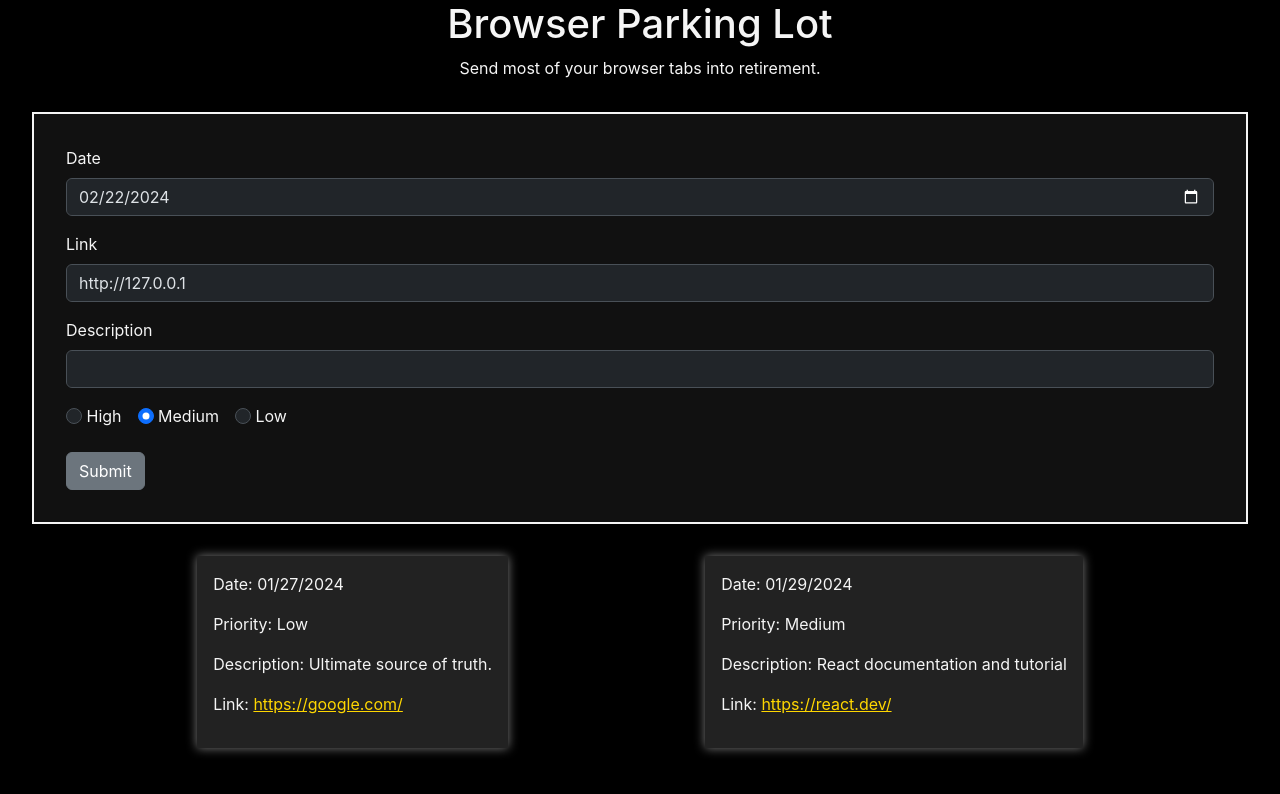
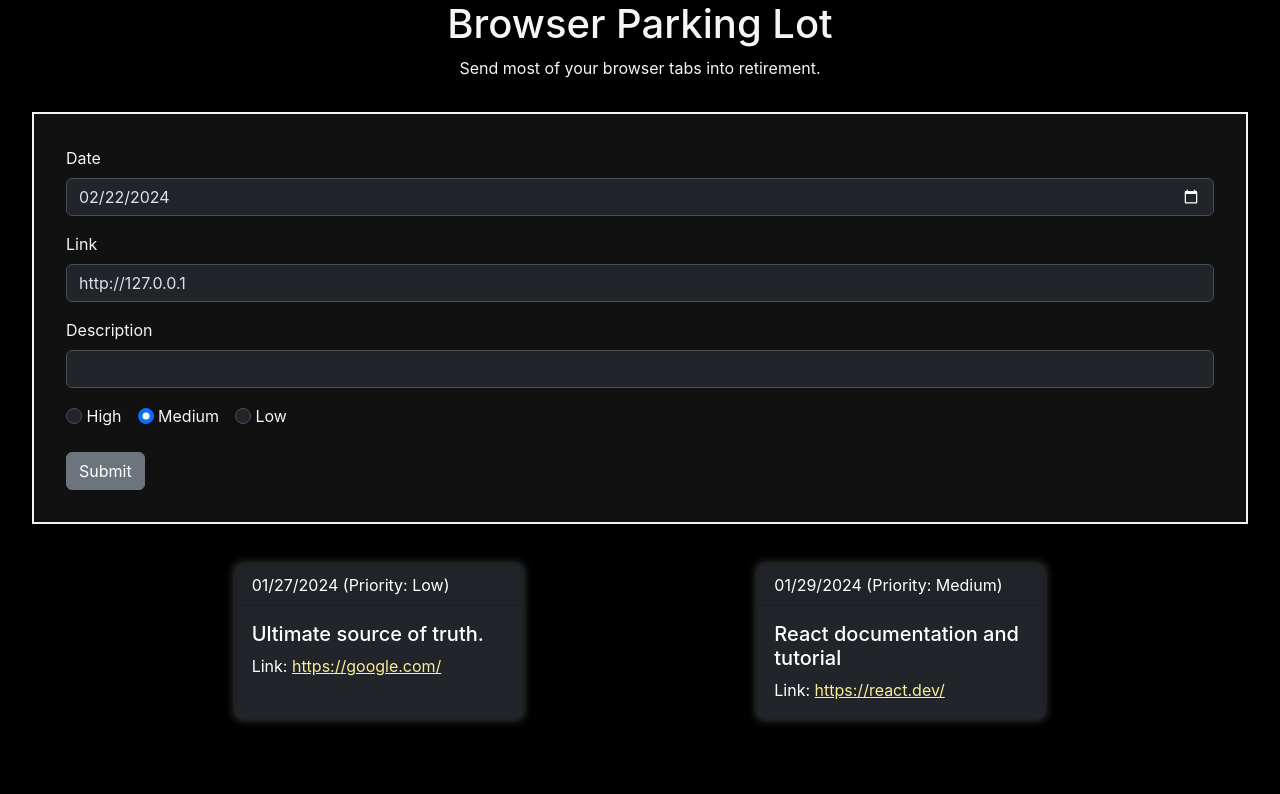
Before and after one commit to zsolt-nagy/2023-oct-react, a React (Create React App) app: page / in a window 1280 px wide. Shown: the top 794 px of the page. Built offline with nearby package versions, Linux system fonts and the light colour scheme.

Commit message:
reactstrap card component

```diff
--- a/src/Components/ParkingLotList/ParkingLotItem.jsx
+++ b/src/Components/ParkingLotList/ParkingLotItem.jsx
@@ -1,18 +1,26 @@
 import React from 'react';
+import { Card, CardHeader, CardBody, CardTitle, CardText } from 'reactstrap';
 
 export default function ParkingLotItem({ id, link, description, date, priority }) {
 
     return (
-        <section className="parking-lot-item-container">
-            <p className="parking-lot-item-field">Date: { date }</p>
-            <p className="parking-lot-item-field">Priority: { priority }</p>
-            <p className="parking-lot-item-field">Description: { description }</p>
-            <p className="parking-lot-item-field">
-                Link:&nbsp;
-                <a href={link} target="_blank" className="parking-lot-item-anchor">
-                    { link }
+        <Card
+            className="my-2 parking-lot-item-container"
+            color="dark"
+            inverse>
+            <CardHeader>
+                { date } (Priority: { priority })
+            </CardHeader>
+            <CardBody>
+            <CardTitle tag="h5">
+                { description }
+            </CardTitle>
+            <CardText>
+                Link:&nbsp;<a href={link} target="_blank" className="parking-lot-item-anchor">
+                { link }
                 </a>
-            </p>
-        </section>
+            </CardText>
+            </CardBody>
+        </Card>
     );
 }
--- a/src/Components/ParkingLotList/ParkingLotList.css
+++ b/src/Components/ParkingLotList/ParkingLotList.css
@@ -5,17 +5,15 @@
 }
 
 .parking-lot-item-container {
-    max-width: 30%;
-    background-color: #222222;
-    box-shadow: 0px 0px 10px rgba(155, 155, 155, 0.8);
-    padding: 1rem;
+    width: 18rem;
     text-align: left;
+    box-shadow: 0px 0px 10px rgba(155, 155, 155, 0.5);
 }
 
 .parking-lot-item-anchor {
-    color: gold;
+    color: rgb(251, 236, 152);
 }
 
 .parking-lot-item-anchor:visited {
-    color: goldenrod;
+    color: rgb(125, 224, 152);
 }
```
